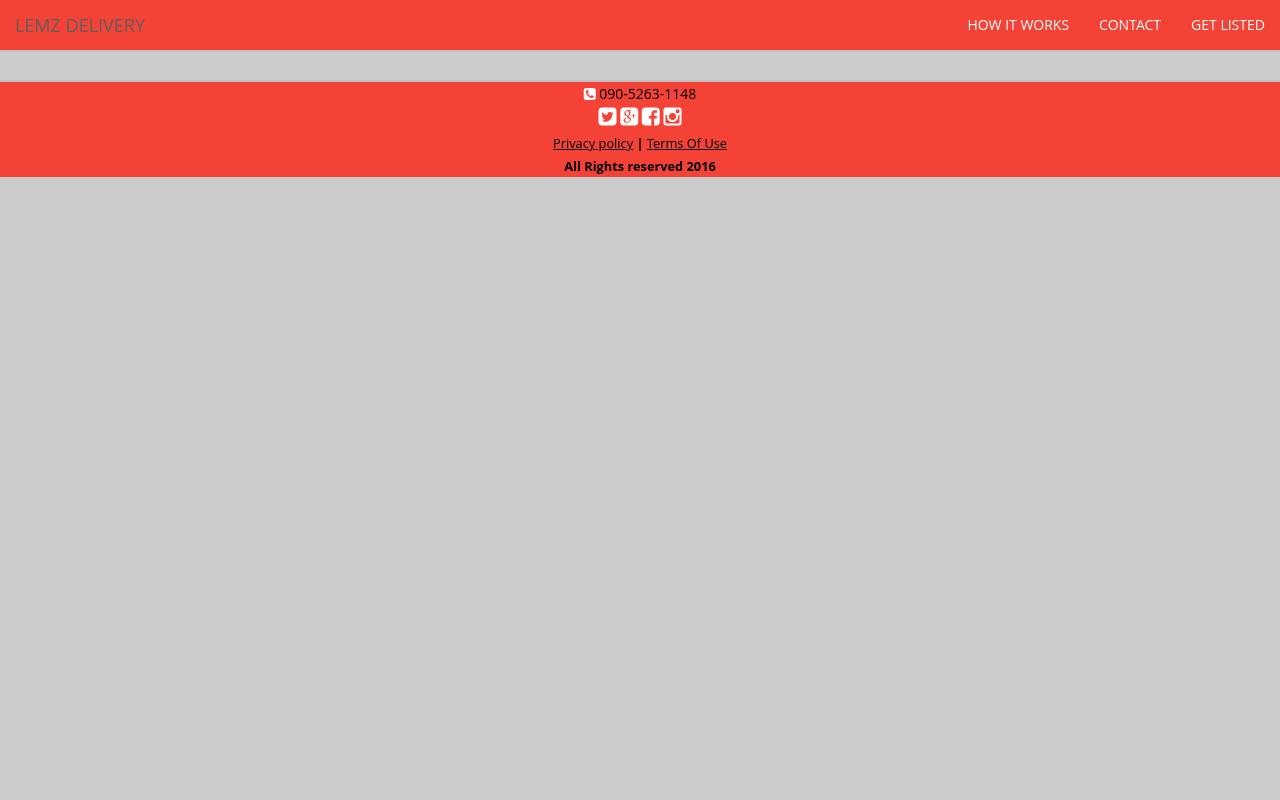
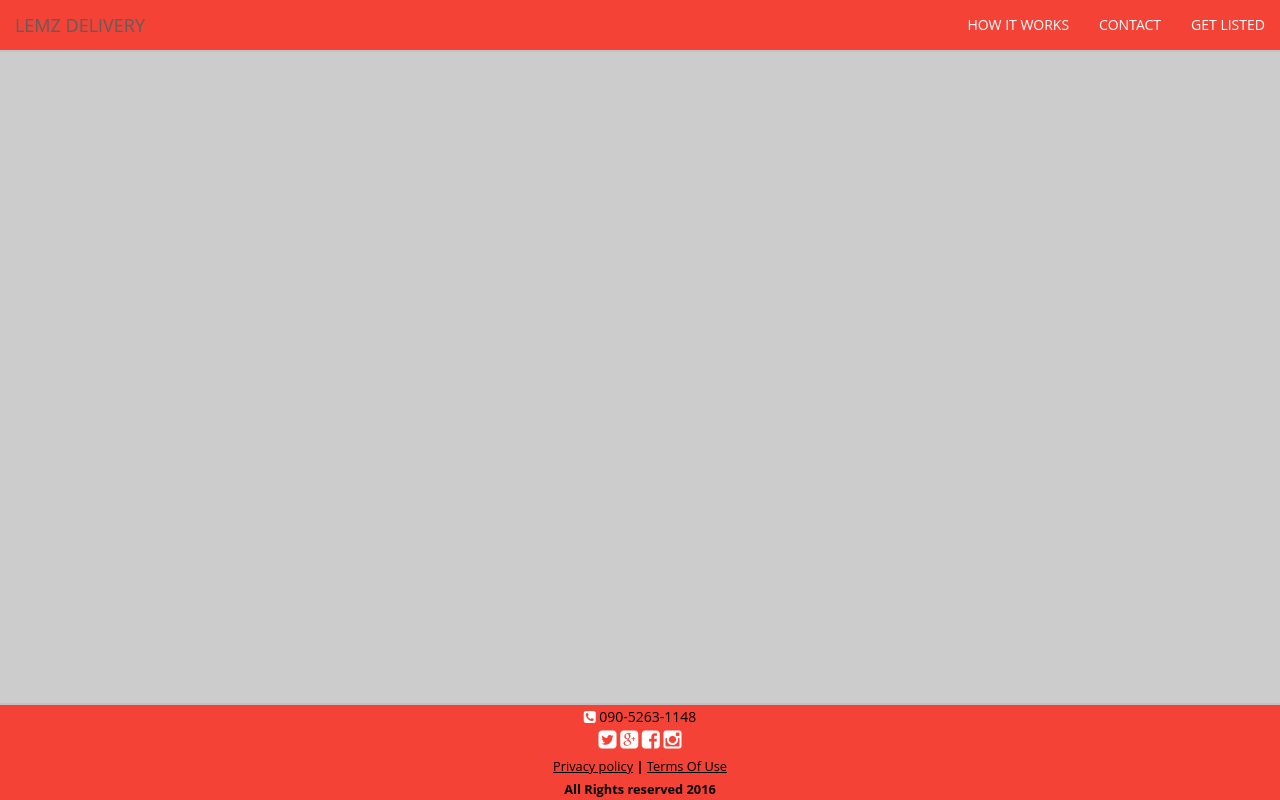
Before and after one commit to KEHINDEHUSSEIN/gdgcodelab, a plain HTML site: page index.html in a window 1280 px wide. Drawn offline with Linux system fonts and the light colour scheme.

Commit message:
Changed footer to fixed from static

```diff
--- a/index.html
+++ b/index.html
@@ -52,7 +52,7 @@
   <div id="home" class="home" style="margin-top:10vh;padding-left:15px; padding-right: 15px;">
 
   </div>
-  <div id="footer" class='navbar-static-bottom' >
+  <div id="footer" class='navbar-fixed-bottom' >
       <div class="container text-center">
         <p class="muted credit">
         <strong><a href='tel:+2348032234065'><i class='fa fa-phone-square'></i>  090-5263-1148 </a></strong><br>
```
